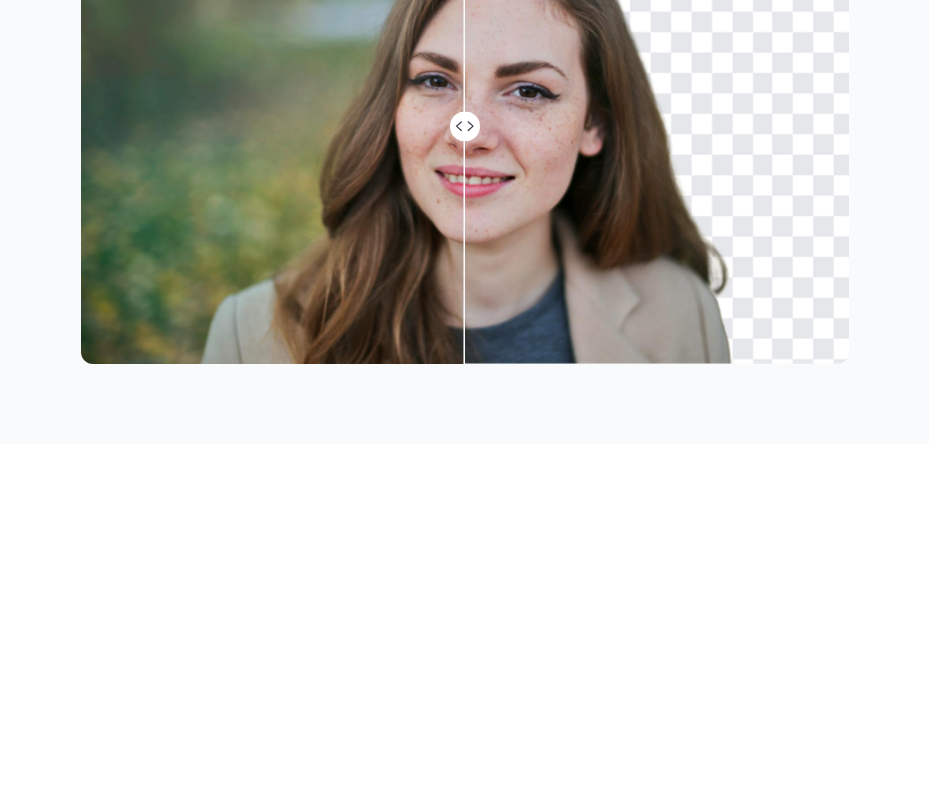
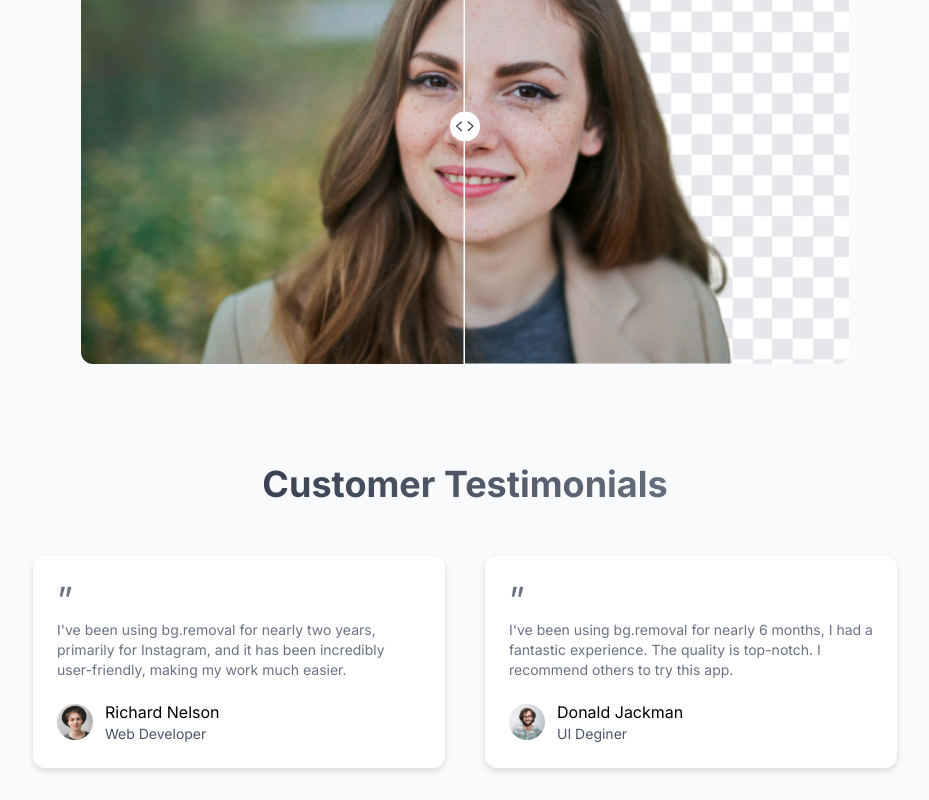
Before and after one commit to Ashiqur1819/Aerase-BG, a React (Vite) app in the folder client/: page / in a window 1280 px wide. Shown: the part 2003-2803 px from the top of the page, without its empty margins (175-1104 px from the left). Before the commit the page ends 2447 px from the top, so only its background shows below. Built offline with nearby package versions, Linux system fonts and the light colour scheme.

Commit message:
Done testimonials section

```diff
--- /dev/null
+++ b/client/src/components/Testimonials.jsx
@@ -0,0 +1,29 @@
+import { testimonialsData } from "../assets/assets";
+
+function Testimonials() {
+  return (
+    <div>
+      <h1 className="text-center text-2xl md:text-3xl lg:text-4xl font-bold bg-linear-to-r from-gray-900 to-gray-400 bg-clip-text text-transparent py-5">
+        Customer Testimonials
+      </h1>
+
+      <div className="grid grid-cols-1 md:grid-cols-2 gap-10 max-w-4xl mx-auto px-4 py-8">
+        {testimonialsData.map((item, index) => (
+          <div className="bg-white rounded-xl p-6 drop-shadow-md max-w-lg m-auto hover:scale-103 transition-all duration-500" key={index}>
+            <p className="text-4xl text-gray-500">”</p>
+            <p className="text-sm text-gray-500">{item.text}</p>
+            <div className="flex items-center gap-3 mt-5">
+              <img className="w-9 rounded-full " src={item.image} alt="" />
+              <div>
+                <p >{item.author}</p>
+                <p className="text-sm text-gray-600">{item.jobTitle}</p>
+              </div>
+            </div>
+          </div>
+        ))}
+      </div>
+    </div>
+  );
+}
+
+export default Testimonials;
--- a/client/src/index.css
+++ b/client/src/index.css
@@ -1,4 +1,9 @@
+@import url('https://fonts.googleapis.com/css2?family=Inter:ital,opsz,wght@0,14..32,100..900;1,14..32,100..900&display=swap');
 @import "tailwindcss";
+
+*{
+    font-family: "Inter", sans-serif;
+}
 
 .slider {
   -webkit-appearance: none;
--- a/client/src/pages/Home.jsx
+++ b/client/src/pages/Home.jsx
@@ -1,6 +1,7 @@
 import BgSlider from '../components/BgSlider'
 import Hero from '../components/Hero'
 import Steps from '../components/Steps'
+import Testimonials from '../components/Testimonials'
 
 function Home() {
   return (
@@ -8,6 +9,7 @@
       <Hero />
       <Steps />
       <BgSlider />
+      <Testimonials />
     </div>
   )
 }
```
